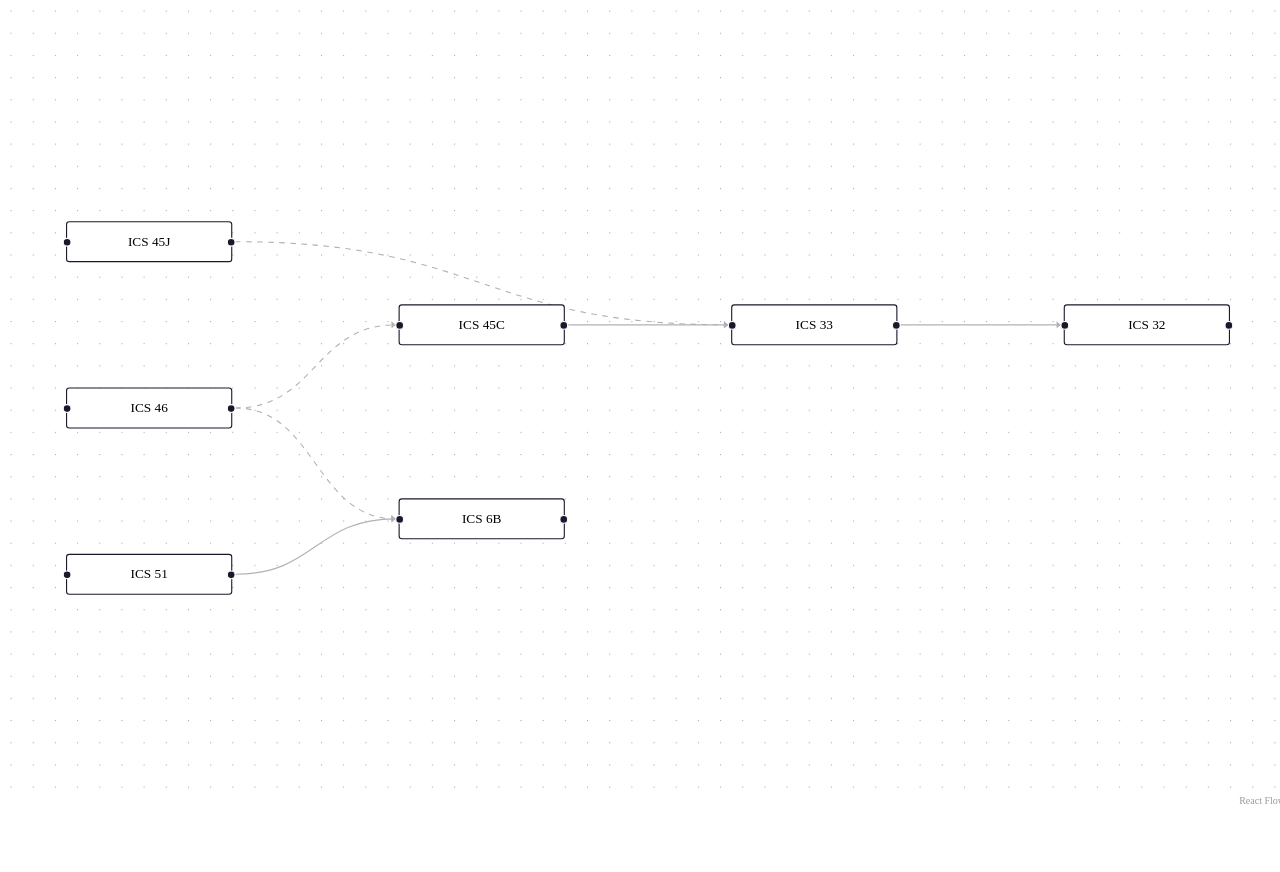
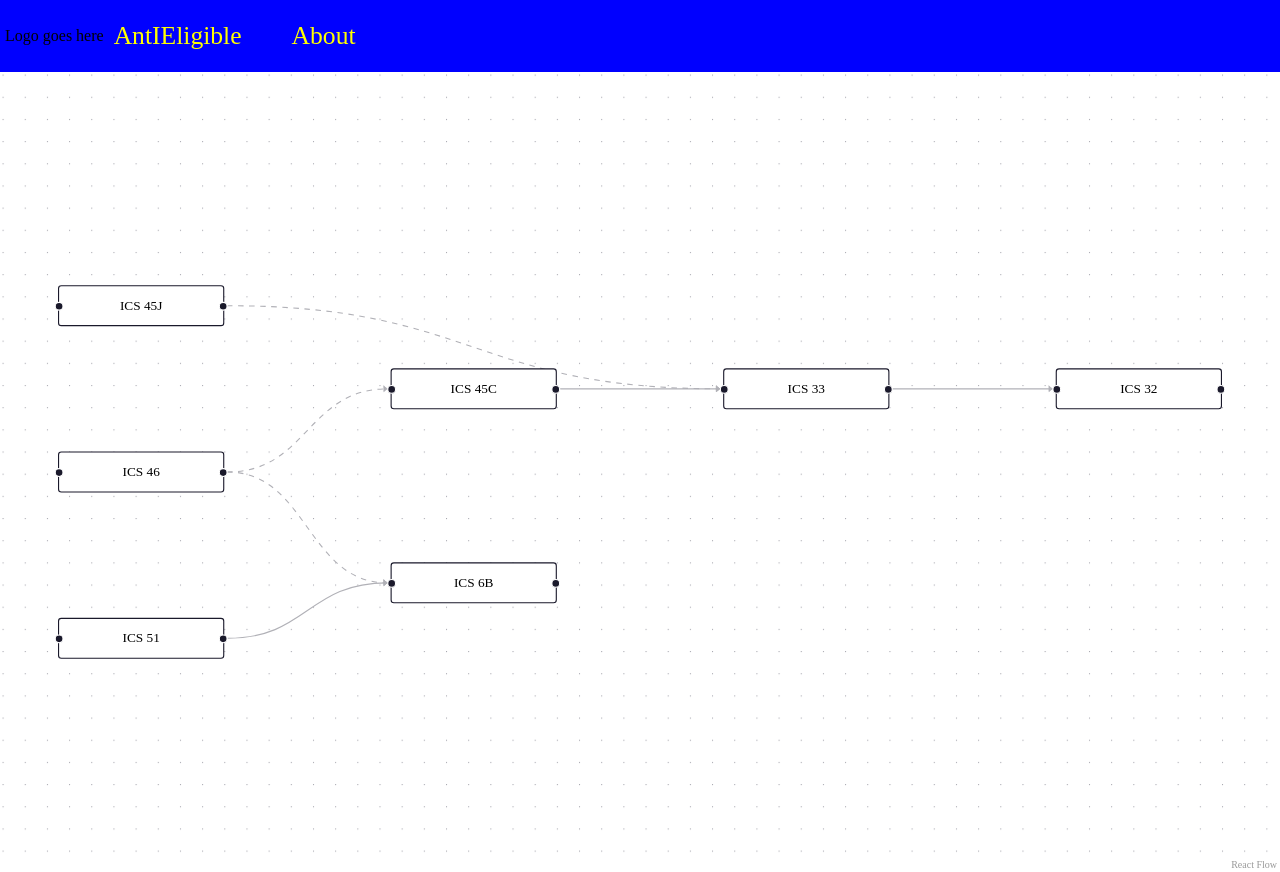
Before and after one commit to Orbit274/AntIEligible, a React (Vite) app in the folder frontend/: page / in a window 1280 px wide. Before the commit the page ends 816 px from the top, so only its background shows below. Built offline with nearby package versions, Linux system fonts and the light colour scheme.

Commit message:
Add basic header

```diff
--- a/frontend/src/App.css
+++ b/frontend/src/App.css
@@ -1,3 +1,6 @@
+body{
+  margin: 0px;
+}
 .class-card {
 
   border: 2px solid #0064a4;
--- a/frontend/src/App.jsx
+++ b/frontend/src/App.jsx
@@ -1,6 +1,7 @@
 import { ReactFlow, Background, MarkerType, useNodesState } from "@xyflow/react";
 import "@xyflow/react/dist/style.css";
 import "./App.css";
+import Header from "./components/Header";
 
 // Makes one box, so we don't repeat the same fields for every class
 function makeNode(code, x, y) {
@@ -60,6 +61,7 @@ export default function App() {
 
   return (
     <div style={{ width: "100vw", height: "100vh" }}>
+      <Header />
       <ReactFlow
         nodes={nodes}
         edges={edges}
--- /dev/null
+++ b/frontend/src/components/Header.jsx
@@ -0,0 +1,16 @@
+import "../styles/Header.css"
+function Header() {
+    return (
+        <div id="header">
+            Logo goes here <img id="logo" src=""></img>
+            <a id="app-name" href="">AntIEligible</a>
+            <nav>
+                <ul>
+                    <li><a href="">About</a></li>
+                </ul>
+            </nav>
+        </div>
+    );
+}
+
+export default Header;
--- /dev/null
+++ b/frontend/src/styles/Header.css
@@ -0,0 +1,31 @@
+#header{
+    display: flex;
+    flex-direction: row;
+    background-color: blue;
+    padding: 5px;
+    align-items: center;
+}
+
+#app-name{
+    margin-left: 10px;
+    color: yellow;
+    font-size: clamp(20px, 2vw, 40px);
+    text-decoration: none;
+}
+
+ul{
+    display: flex;
+    flex-direction: row;
+    list-style: none;
+}
+
+li > a {
+    text-decoration: none;
+    margin: 0px 10px;
+    font-size: clamp(15px, 2vw, 30px);
+    color: yellow;
+}
+
+li > a:hover{
+    color: lightblue;
+}
```
